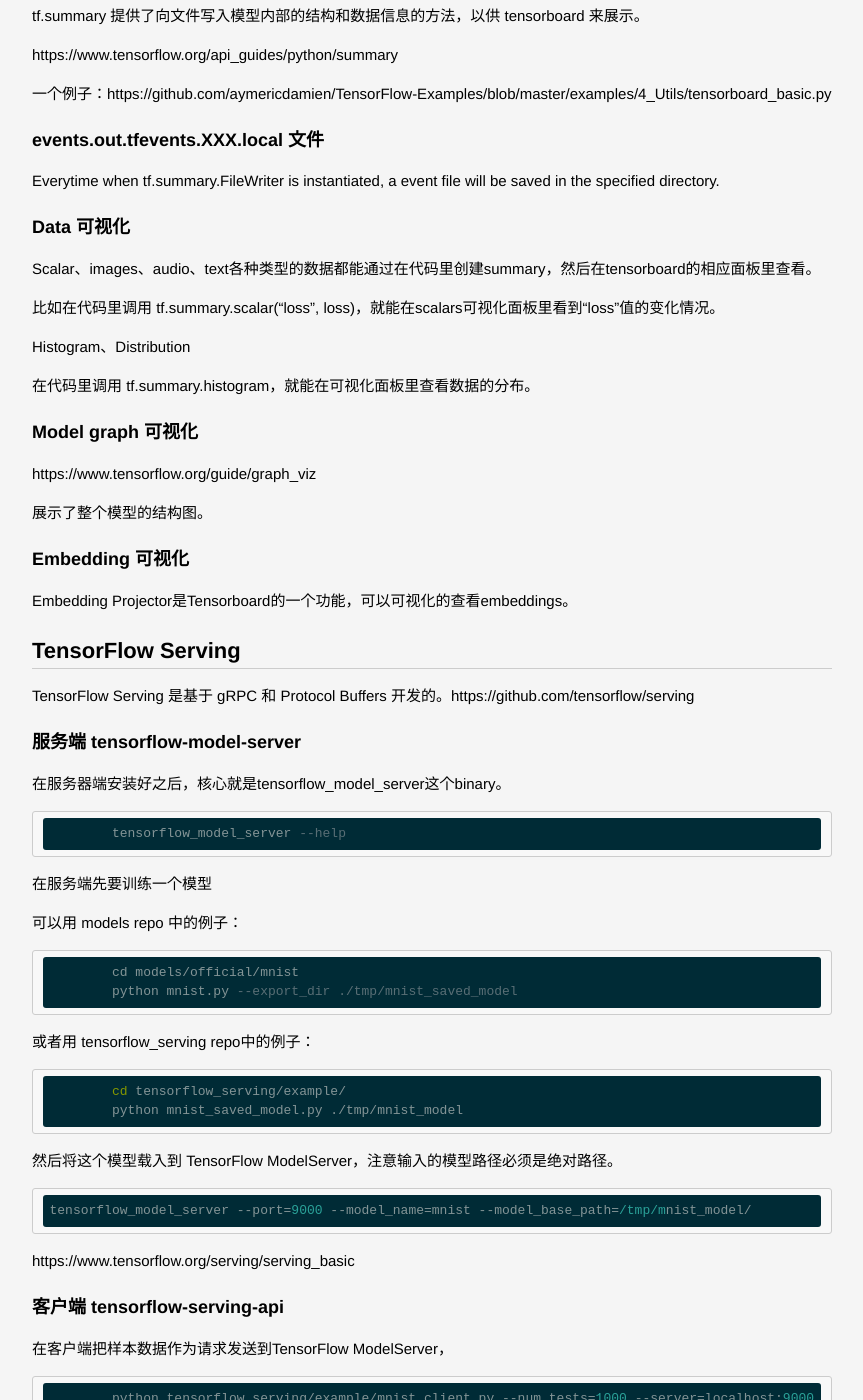
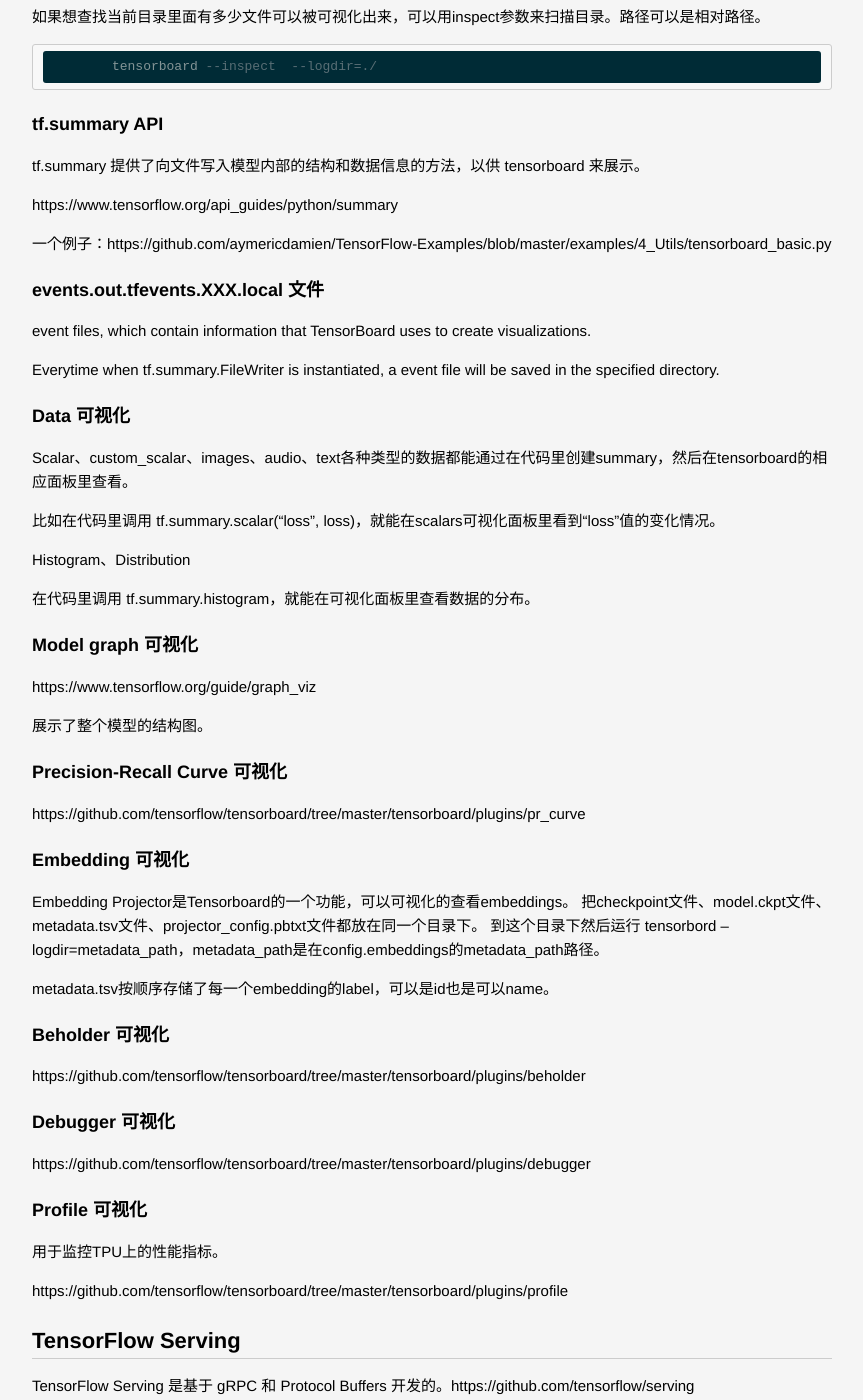
Before and after one commit to lucky521/blog, a Jekyll site: the page built from _posts/2017-10-26-tensorflow.markdown, in a window 1280 px wide and 1400 px high, scrolled down 2596 px. Shown: the whole window, without its empty margins (208-1071 px from the left). Built offline with Jekyll 4.4.1, drawn with Linux system fonts in a browser that asks for light colours; some of the changed text lies outside the part shown.

Commit message:
update tensorflow

````diff
--- a/_posts/2017-10-26-tensorflow.markdown
+++ b/_posts/2017-10-26-tensorflow.markdown
@@ -23,6 +23,7 @@
 每个维度的数组长度组成的tuple元组叫做tensor的shape。
 
 
+
 ## Tensorboard
 
 https://github.com/tensorflow/tensorboard/blob/master/README.md
@@ -35,7 +36,7 @@
 
 		lsof -i:6006
 
-如果想查找当前目录里面有多少文件可以被可视化出来，可以用inspect参数来扫描目录。
+如果想查找当前目录里面有多少文件可以被可视化出来，可以用inspect参数来扫描目录。路径可以是相对路径。
 
 		tensorboard --inspect  --logdir=./
 
@@ -47,14 +48,17 @@
 
 一个例子：https://github.com/aymericdamien/TensorFlow-Examples/blob/master/examples/4_Utils/tensorboard_basic.py
 
+
 ### events.out.tfevents.XXX.local 文件
+
+event files, which contain information that TensorBoard uses to create visualizations.
 
 Everytime when tf.summary.FileWriter is instantiated, a event file will be saved in the specified directory.
 
 
 ### Data 可视化
 
-Scalar、images、audio、text各种类型的数据都能通过在代码里创建summary，然后在tensorboard的相应面板里查看。
+Scalar、custom_scalar、images、audio、text各种类型的数据都能通过在代码里创建summary，然后在tensorboard的相应面板里查看。
 
 比如在代码里调用 tf.summary.scalar("loss", loss)，就能在scalars可视化面板里看到“loss”值的变化情况。
 
@@ -68,10 +72,33 @@
 
 展示了整个模型的结构图。
 
+
+### Precision-Recall Curve 可视化
+
+
+https://github.com/tensorflow/tensorboard/tree/master/tensorboard/plugins/pr_curve
+
 ### Embedding 可视化
 
 Embedding Projector是Tensorboard的一个功能，可以可视化的查看embeddings。
+把checkpoint文件、model.ckpt文件、metadata.tsv文件、projector_config.pbtxt文件都放在同一个目录下。
+到这个目录下然后运行 tensorbord --logdir=metadata_path，metadata_path是在config.embeddings的metadata_path路径。
 
+metadata.tsv按顺序存储了每一个embedding的label，可以是id也是可以name。
+
+### Beholder 可视化
+
+https://github.com/tensorflow/tensorboard/tree/master/tensorboard/plugins/beholder
+
+### Debugger 可视化
+
+https://github.com/tensorflow/tensorboard/tree/master/tensorboard/plugins/debugger
+
+### Profile 可视化
+
+用于监控TPU上的性能指标。
+
+https://github.com/tensorflow/tensorboard/tree/master/tensorboard/plugins/profile
 
 
 
@@ -118,6 +145,11 @@
 ## TensorFlow Debugger
 
 https://www.tensorflow.org/api_guides/python/tfdbg
+
+
+
+
+
 
 
 
@@ -188,6 +220,7 @@
 
 
 
+
 # 常用函数
 
 
@@ -243,6 +276,19 @@
 saver.restore(sess, model_path)
 ```
 
+### ckpt文件
+
+		meta file: describes the saved graph structure, includes GraphDef, SaverDef, and so on; then apply tf.train.import_meta_graph('/tmp/model.ckpt.meta'), will restore Saver and Graph.
+
+		index file: it is a string-string immutable table(tensorflow::table::Table). Each key is a name of a tensor and its value is a serialized BundleEntryProto. Each BundleEntryProto describes the metadata of a tensor: which of the "data" files contains the content of a tensor, the offset into that file, checksum, some auxiliary data, etc.
+
+		data file: it is TensorBundle collection, save the values of all variables.
+
+### checkpoint文件
+
+checkpoints, which are versions of the model created during training.
+
+https://www.tensorflow.org/guide/checkpoints
 
 ## 神经网络构建函数
 
@@ -328,6 +374,8 @@
 
 
 
+
+
 # 训练 Embeddings
 
 Embedding是一个行为，把离线形式的事物影响到为实数向量。Embedding这个词同时也是该行为所输出的东西，我们把输出的实数向量也称作是Embedding。
@@ -342,18 +390,25 @@
 
 ## Do embedding
 
-怎么把 raw format 的feature data转变为embedding format的data？
+怎么把 raw format 的 feature data 转变为 embedding format(vector<float>)的  data？
 
 tf.nn.embedding_lookup
 
 
 ## Visualize your embeddings
 
-把一个embedding在tensorboard上可视化出来，需要做三件事。
+把一个embedding在 tensorboard 上可视化出来，需要做三件事。
 
 1) Setup a 2D tensor that holds your embedding(s).
+
 2) Periodically save your model variables in a checkpoint in LOG_DIR.
+
 3) (Optional) Associate metadata with your embedding.
+
+参考https://stackoverflow.com/questions/40849116/how-to-use-tensorboard-embedding-projector
+
+
+
 
 
 
````
Also changed, not shown: _posts/2014-09-05-blog-sort.md (+15 -13 lines).
